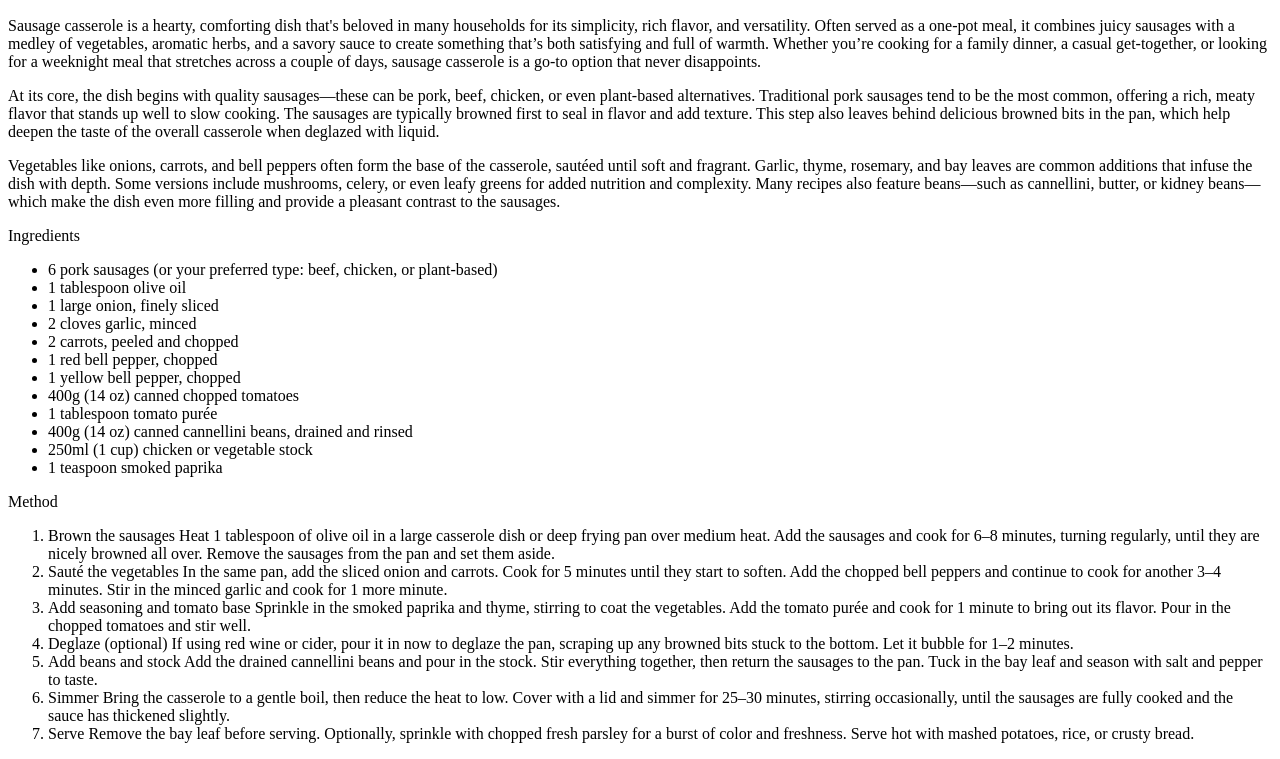
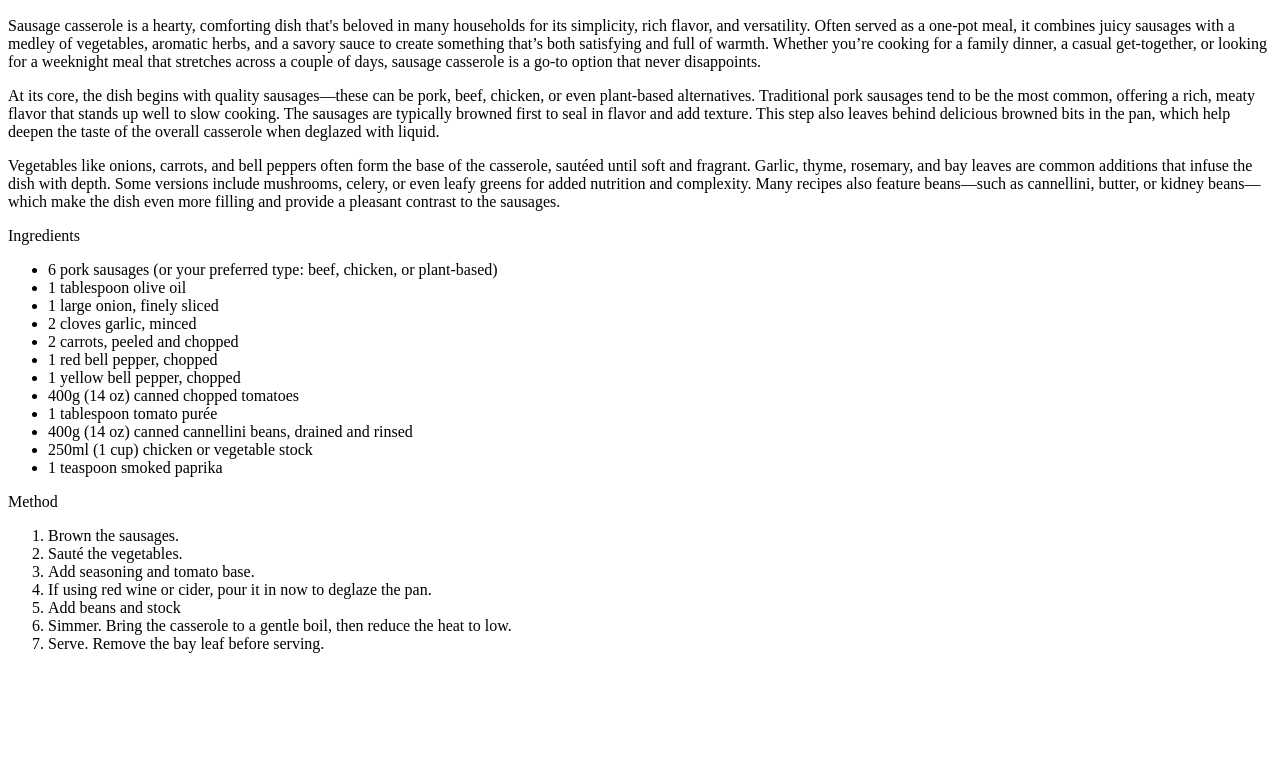
Before and after one commit to jmpbro/odin-recipes, a plain HTML site: page recipes/sausagecasserole.html in a window 1280 px wide. Shown: the part 419-1178 px from the top of the page. After the commit the page ends 1088 px from the top, so only its background shows below. Drawn offline with Linux system fonts and the light colour scheme.

Commit message:
Complete tasks for the odin-recipes website

```diff
--- a/recipes/sausagecasserole.html
+++ b/recipes/sausagecasserole.html
@@ -3,6 +3,7 @@
   <head>
     <meta charset="utf-8">
     <meta name="viewport" content="width=device-width, initial-scale=1.0">
+    <title>Sausage Casserole Recipe</title>
   </head>
   <body>
     <a href="../index.html">Home</a>
@@ -31,37 +32,13 @@
     <p>Method</p>
     <p>
       <ol>
-        <li>Brown the sausages
-        Heat 1 tablespoon of olive oil in a large casserole dish or deep frying pan over medium heat.
-        Add the sausages and cook for 6–8 minutes, turning regularly, until they are nicely browned all over.
-        Remove the sausages from the pan and set them aside.</li>
-
-        <li>Sauté the vegetables
-        In the same pan, add the sliced onion and carrots. Cook for 5 minutes until they start to soften.
-        Add the chopped bell peppers and continue to cook for another 3–4 minutes.
-        Stir in the minced garlic and cook for 1 more minute.</li>
-
-        <li>Add seasoning and tomato base
-        Sprinkle in the smoked paprika and thyme, stirring to coat the vegetables.
-        Add the tomato purée and cook for 1 minute to bring out its flavor.
-        Pour in the chopped tomatoes and stir well.</li>
-
-        <li>Deglaze (optional)
-        If using red wine or cider, pour it in now to deglaze the pan, scraping up any browned bits stuck to the bottom. Let it bubble for 1–2 minutes.</li>
-
-        <li>Add beans and stock
-        Add the drained cannellini beans and pour in the stock.
-        Stir everything together, then return the sausages to the pan.
-        Tuck in the bay leaf and season with salt and pepper to taste.</li>
-
-        <li>Simmer
-        Bring the casserole to a gentle boil, then reduce the heat to low.
-        Cover with a lid and simmer for 25–30 minutes, stirring occasionally, until the sausages are fully cooked and the sauce has thickened slightly.</li>
-
-        <li>Serve
-        Remove the bay leaf before serving.
-        Optionally, sprinkle with chopped fresh parsley for a burst of color and freshness.
-        Serve hot with mashed potatoes, rice, or crusty bread.</li>
+        <li>Brown the sausages.</li>
+        <li>Sauté the vegetables.</li>
+        <li>Add seasoning and tomato base.</li>
+        <li>If using red wine or cider, pour it in now to deglaze the pan.</li>
+        <li>Add beans and stock</li>
+        <li>Simmer. Bring the casserole to a gentle boil, then reduce the heat to low.</li>
+        <li>Serve. Remove the bay leaf before serving.</li>
       </ol>
     </p>
   </body>
```
Also changed, not shown: index.html (+1 -1 lines), recipes/chickensoup.html (+2 -4 lines), recipes/lasagna.html (+2 -2 lines).
